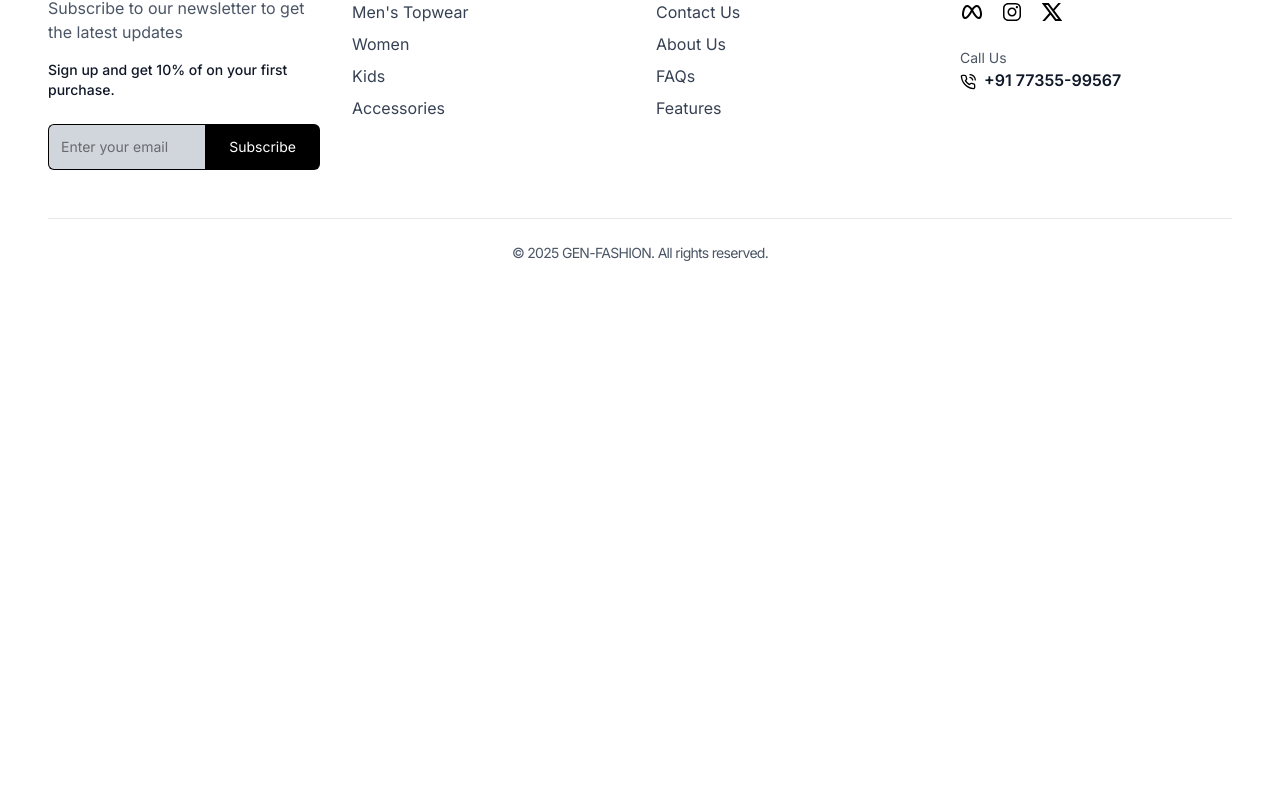
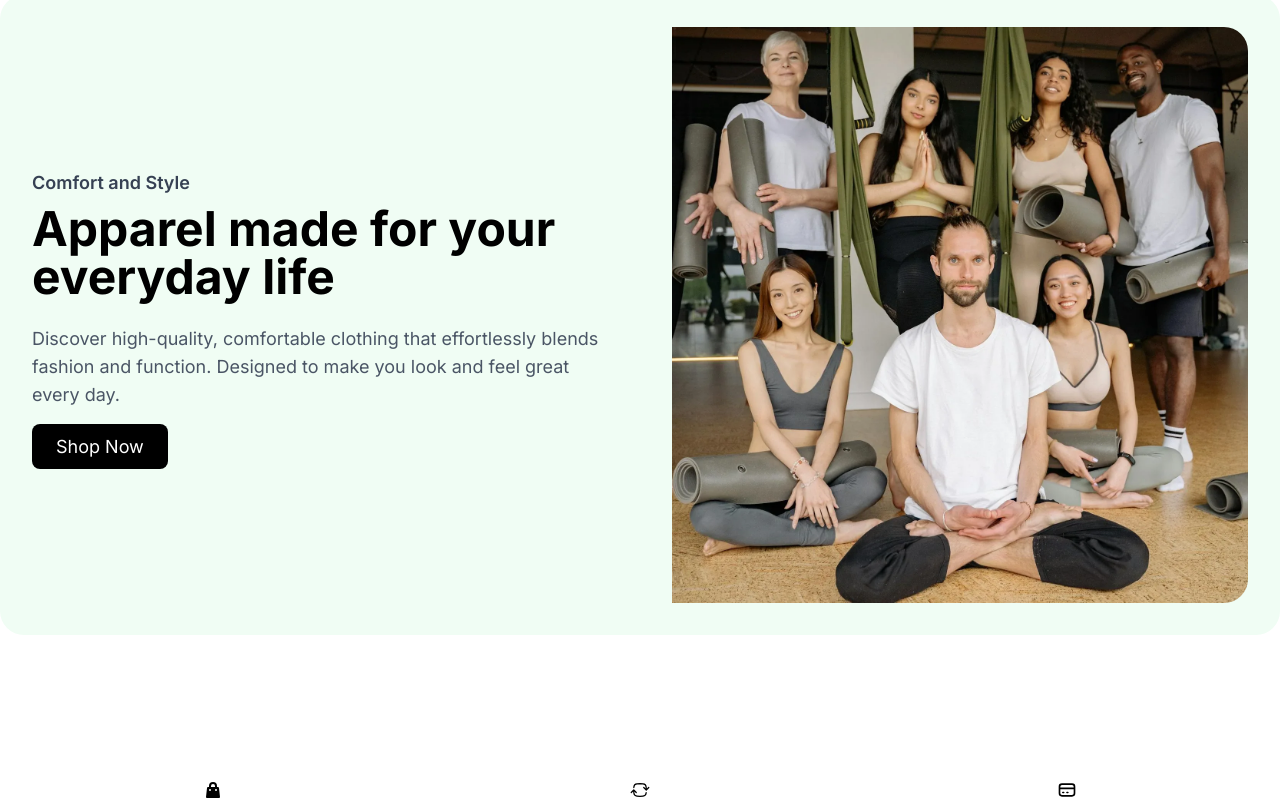
Before and after one commit to subhankar19112004/E-Commerce-Rabbit-FullStack, a React (Vite) app in the folder frontend/: page / in a window 1280 px wide. Shown: the part 4592-5400 px from the top of the page. Before the commit the page ends 4855 px from the top, so only its background shows below. Built offline with nearby package versions, Linux system fonts and the light colour scheme.

Commit message:
Fully Home completed

```diff
--- a/frontend/src/pages/Home.jsx
+++ b/frontend/src/pages/Home.jsx
@@ -4,6 +4,8 @@ import GenderCollectionSection from '../components/Products/GenderCollectionSect
 import NewArrivals from '../components/Products/NewArrivals'
 import ProductDeatails from '../components/Products/ProductDeatails'
 import ProductGrid from '../components/Products/ProductGrid'
+import FeaturedCollection from '../components/Products/FeaturedCollection'
+import FeaturesSection from '../components/Products/FeaturesSection'
 
 
 const placeholderProducts = [
@@ -71,6 +73,9 @@ const Home = () => {
         <div className=' container mx-auto'>
           <h2 className=' text-3xl text-center font-bold mb-4 font-sans'>Top Wears for Women</h2>
           <ProductGrid products={placeholderProducts}/>
+
+          <FeaturedCollection/>
+          <FeaturesSection/>
         </div>
     </div>
   )
```
